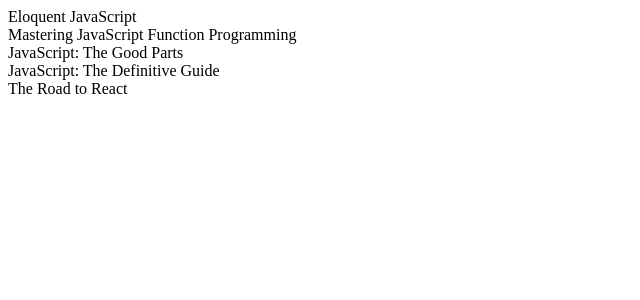
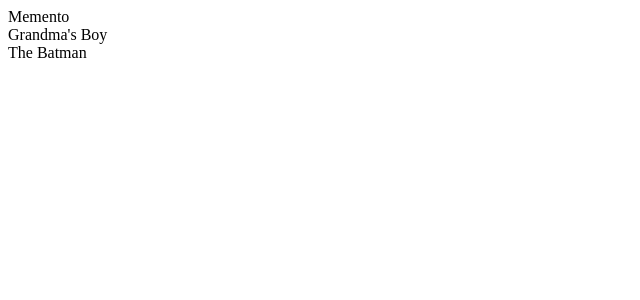
Before and after one commit to stepweaver/myFlix-client, a React (Vite) app: page / in a window 1280 px wide. Shown: the top 300 px of the page, without its empty margins (0-640 px from the left). Built offline with nearby package versions, Linux system fonts and the light colour scheme.

Commit message:
Update main-view.jsx

```diff
--- a/src/components/main-view/main-view.jsx
+++ b/src/components/main-view/main-view.jsx
@@ -2,14 +2,28 @@ import React from 'react';
 import { useState } from 'react';
 
 import { MovieCard } from '../movie-card/movie-card';
+import { MovieView } from '../movie-view/movie-view';
 
 export const MainView = () => {
   const [movies, setMovies] = useState([
-    { id: 1, title: 'Eloquent JavaScript' },
-    { id: 2, title: 'Mastering JavaScript Function Programming' },
-    { id: 3, title: 'JavaScript: The Good Parts'},
-    { id: 4, title: 'JavaScript: The Definitive Guide'},
-    { id: 5, title: 'The Road to React'}
+    {
+      id: 1,
+      title: 'Memento',
+      image: 'https://m.media-amazon.com/images/M/MV5BZTcyNjk1MjgtOWI3Mi00YzQwLWI5MTktMzY4ZmI2NDAyNzYzXkEyXkFqcGdeQXVyNjU0OTQ0OTY@._V1_FMjpg_UX1000_.jpg',
+      director: 'Christopher Nolan'
+    },
+    {
+      id: 2,
+      title: 'Grandma\'s Boy',
+      image: 'https://m.media-amazon.com/images/M/MV5BMDFiYzQ0NzktMGNkNy00YTQ0LTgxODgtNDViNGIxMTc1NGFjL2ltYWdlXkEyXkFqcGdeQXVyMTQxNzMzNDI@._V1_.jpg',
+      director: 'Nicholaus Goosen'
+    },
+    {
+      id: 3,
+      title: 'The Batman',
+      image: 'https://m.media-amazon.com/images/M/MV5BMDdmMTBiNTYtMDIzNi00NGVlLWIzMDYtZTk3MTQ3NGQxZGEwXkEyXkFqcGdeQXVyMzMwOTU5MDk@._V1_.jpg',
+      director: 'Matt Reeves'
+    }
   ]);
 
   if (movies.length === 0) {
```
